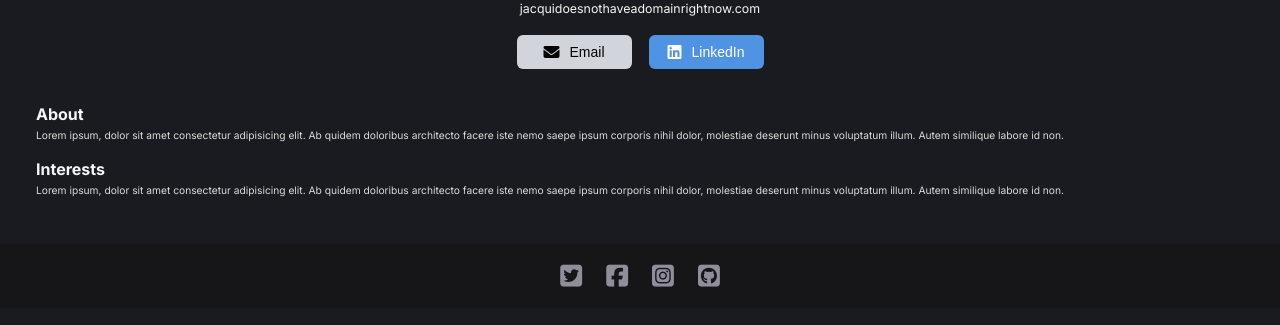
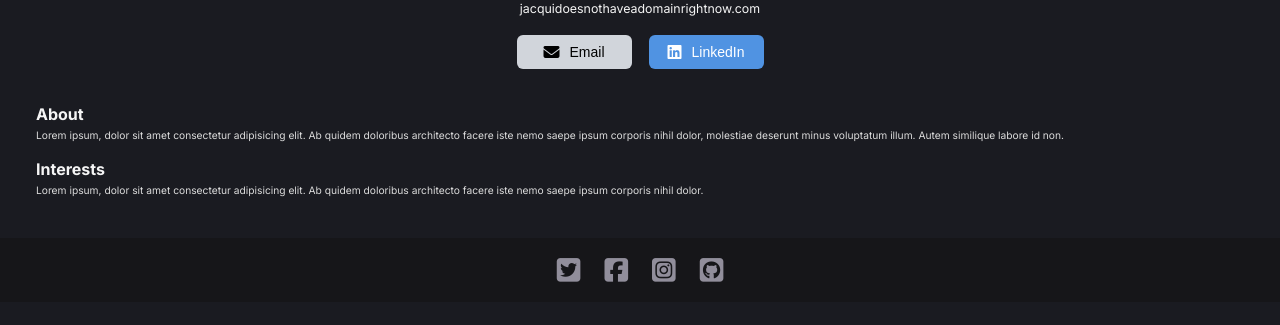
Before and after one commit to jacquikeating/digital-business-card, a React (Vite) app in the folder digital-business-card/: page / in a window 1280 px wide. Shown: the part 397-722 px from the top of the page. Built offline with nearby package versions, Linux system fonts and the light colour scheme.

Commit message:
Adjusted styling
- Reduced length of second body paragraph.
- Adjusted bottom margin on <main>.
- Increased font-size of .social-icons.

```diff
--- a/digital-business-card/src/components/Body.jsx
+++ b/digital-business-card/src/components/Body.jsx
@@ -18,8 +18,7 @@ export const Body = () => {
         <p className="body-text">
           Lorem ipsum, dolor sit amet consectetur adipisicing elit. Ab quidem
           doloribus architecto facere iste nemo saepe ipsum corporis nihil
-          dolor, molestiae deserunt minus voluptatum illum. Autem similique
-          labore id non.
+          dolor.
         </p>
       </article>
     </main>
--- a/digital-business-card/src/index.css
+++ b/digital-business-card/src/index.css
@@ -33,7 +33,7 @@ header {
 }
 
 main {
-  padding: 3.6rem;
+  padding: 3.6rem 3.6rem 3rem;
   display: flex;
   flex-direction: column;
   gap: 0.7rem;
@@ -128,5 +128,5 @@ button {
 
 .social-icon {
   color: #918E9B;
-  font-size: 2.5rem;
+  font-size: 2.7rem;
 }
```
